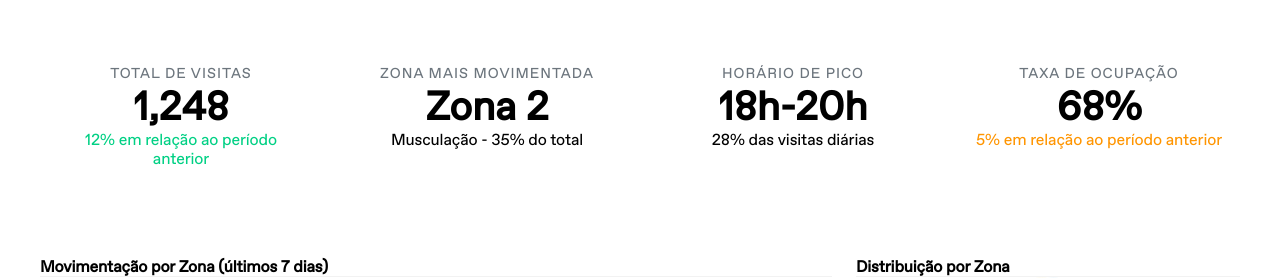
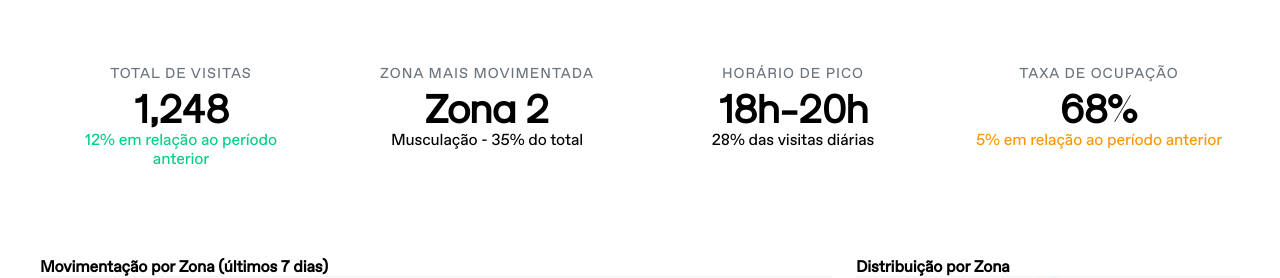
Before and after one commit to tech-espm/inter-3sem-2025-analise-academia, a Flask app: page /dashboard in a window 1280 px wide. Shown: the part 268-546 px from the top of the page. Run offline with Flask 3, Linux system fonts and the light colour scheme; parts of the project's set-up code (start-up, migrations or seed data) failed here and were passed over; some libraries are stand-ins or nearby versions.

Commit message:
nova fonte

```diff
--- a/static/css/estilo.css
+++ b/static/css/estilo.css
@@ -85,6 +85,7 @@ body {
 	font-size: 2.5rem;
 	font-weight: 700;
 	color: var(--primary-color);
+	font-family: "SK Modernist", sans-serif;
 }
 
 .big-number-label {
```
